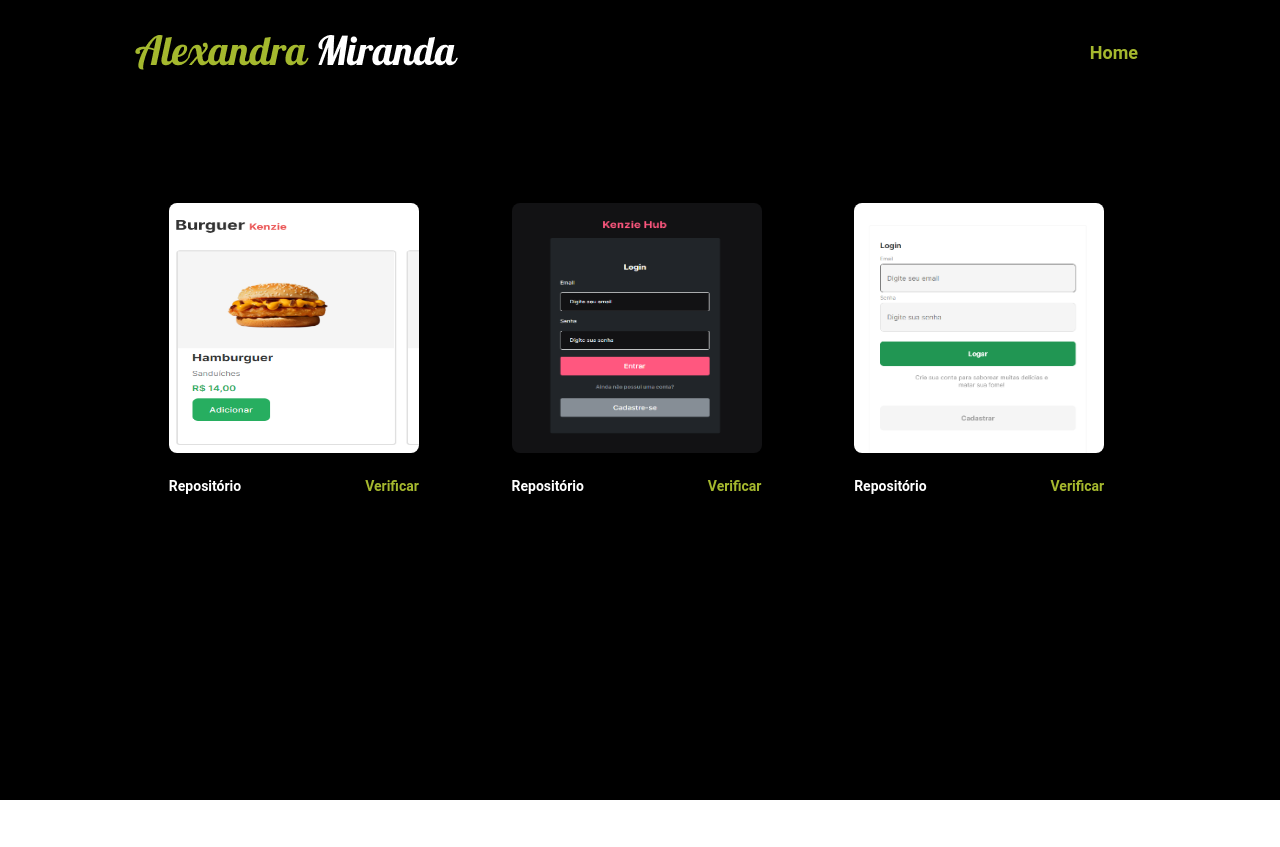
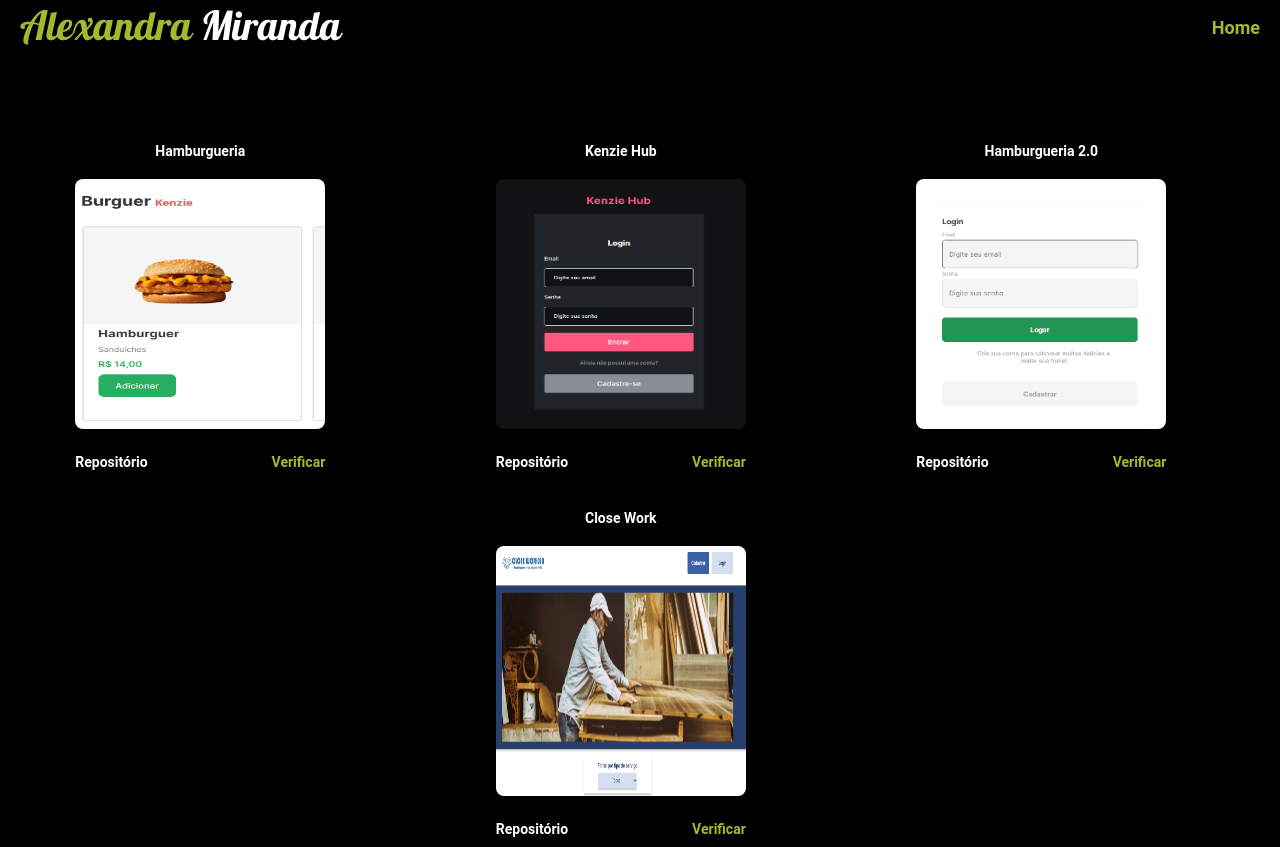
Before and after one commit to alexandra86/portifolio-alexandra86, a React (Create React App) app: page /projects in a window 1280 px wide. Before the commit the page ends 800 px from the top, so only its background shows below. Built offline with nearby package versions, Linux system fonts and the light colour scheme; a web font is replaced by a local one.

Commit message:
fix/estilização de ProjectsPage e criada projectsDataBase

```diff
--- a/src/components/AboutMeModal/styles.js
+++ b/src/components/AboutMeModal/styles.js
@@ -18,7 +18,7 @@ export const StyledContainerModal = styled.div`
     border-radius: 0.5rem;
     background-color: #000000;
     border: 0.25rem solid #a5b82e;
-    animation: animation 1.5s ease-in;
+    animation: aboutMe 1.5s ease-in;
     transform: 1.5s ease-in;
   }
   .headerModal {
@@ -143,7 +143,7 @@ export const StyledContainerModal = styled.div`
     }
   }
 
-  @keyframes animation {
+  @keyframes aboutMe {
     from {
       opacity: 0;
       transform: translateY(-70%);
--- a/src/components/ContactModal/styles.js
+++ b/src/components/ContactModal/styles.js
@@ -18,7 +18,7 @@ export const StyledContainerModal = styled.div`
     border-radius: 0.5rem;
     background-color: #000000;
     border: 0.25rem solid #a5b82e;
-    animation: animation 1.5s ease-in;
+    animation: contact 1.5s ease-in;
     transform: 1.5s ease-in;
   }
   .headerModal {
@@ -109,7 +109,7 @@ export const StyledContainerModal = styled.div`
     }
   }
 
-  @keyframes animation {
+  @keyframes contact {
     from {
       opacity: 0;
       transform: translateY(-70%);
--- a/src/components/CurriculumModal/styles.js
+++ b/src/components/CurriculumModal/styles.js
@@ -18,7 +18,7 @@ export const StyledContainerModal = styled.div`
     border-radius: 0.5rem;
     background-color: #000000;
     border: 0.25rem solid #a5b82e;
-    animation: animation 1.5s ease-in;
+    animation: curriculum 1.5s ease-in;
     transform: 1.5s ease-in;
   }
   .headerModal {
@@ -121,7 +121,7 @@ export const StyledContainerModal = styled.div`
       width: 80%;
     }
   }
-  @keyframes animation {
+  @keyframes curriculum {
     from {
       opacity: 0;
       transform: translateY(-70%);
--- a/src/pages/HomePage/index.jsx
+++ b/src/pages/HomePage/index.jsx
@@ -63,7 +63,7 @@ export function HomePage() {
           <section className="sectionHome">
             <div className="apresentationHome">
               <p className="welcome">Olá! Eu sou </p>
-              <h1 className="occupation">Desenvolvedora Web Front End</h1>
+              <h1 className="occupation">Desenvolvedora Web Full Stack</h1>
               <p className="aBitOfMe">
                 Meu contato com tecnologia começou com montagem e manutenção de
                 computadores e jogos de videogame. Sou da área administrativa,
--- a/src/pages/ProjectsPage/index.jsx
+++ b/src/pages/ProjectsPage/index.jsx
@@ -2,9 +2,7 @@ import React from "react";
 import { StyledProjectsPage } from "./styles";
 import alexandraMiranda from "../../img/Alexandra Miranda.png";
 import { Link } from "react-router-dom";
-import kenziHub from "../../img/kenzie_hub.png";
-import hamburgueria from "../../img/hamburgueria.png";
-import hamburgueriaDois from "../../img/hamburgueria_2_0.png";
+import { projectDataBase } from "../../utils/projectsDatabase";
 
 export function ProjectsPage() {
   return (
@@ -17,22 +15,24 @@ export function ProjectsPage() {
       </header>
       <main className="mainProjects">
         <ul className="areaCards">
-          <li className="cardsProjects">
+          {projectDataBase.map((project, index) => (
+            <li key={index} className="cardsProjects">
+              <h2 className="titleProjects">{project.title}</h2>
               <img
-              src={hamburgueria}
-              alt="Projeto Hamburgueria"
+                src={project.img}
+                alt={project.title}
                 className="imageProject"
               />
               <div className="divLinksCards">
                 <Link
-                to="https://github.com/alexandra86/react-entrega-template-hamburgueria-da-kenzie-alexandra86"
+                  to={project.repositoryLink}
                   target="_blank"
                   className="goToRepository"
                 >
                   Repositório
                 </Link>
                 <Link
-                to="https://react-entrega-template-hamburgueria-da-kenzie-alexandra86.vercel.app/"
+                  to={project.deployLink}
                   target="_blank"
                   className="seeMore"
                 >
@@ -40,54 +40,7 @@ export function ProjectsPage() {
                 </Link>
               </div>
             </li>
-
-          <li className="cardsProjects">
-            <img
-              src={kenziHub}
-              alt="Projeto Kenzie Hub"
-              className="imageProject"
-            />
-            <div className="divLinksCards">
-              <Link
-                to="https://github.com/alexandra86/react-entrega-kenzie-hub-alexandra86"
-                target="_blank"
-                className="goToRepository"
-              >
-                Repositório
-              </Link>
-              <Link
-                to="https://react-entrega-kenzie-hub-alexandra86.vercel.app/"
-                target="_blank"
-                className="seeMore"
-              >
-                Verificar
-              </Link>
-            </div>
-          </li>
-
-          <li className="cardsProjects">
-            <img
-              src={hamburgueriaDois}
-              alt="Projeto Hamburgueria 2.0"
-              className="imageProject"
-            />
-            <div className="divLinksCards">
-              <Link
-                to="https://github.com/alexandra86/react-entrega-hamburgueria-v2-alexandra86"
-                target="_blank"
-                className="goToRepository"
-              >
-                Repositório
-              </Link>
-              <Link
-                to="https://react-entrega-hamburgueria-v2-alexandra86.vercel.app/"
-                target="_blank"
-                className="seeMore"
-              >
-                Verificar
-              </Link>
-            </div>
-          </li>
+          ))}
         </ul>
       </main>
     </StyledProjectsPage>
--- a/src/pages/ProjectsPage/styles.js
+++ b/src/pages/ProjectsPage/styles.js
@@ -8,7 +8,7 @@ export const StyledProjectsPage = styled.div`
   justify-content: flex-start;
   align-items: center;
   flex-direction: column;
-  background-color: #000000;
+  background: #000000;
 
   .headerPojectsPage {
     max-width: 81.563rem;
@@ -17,7 +17,7 @@ export const StyledProjectsPage = styled.div`
     display: flex;
     align-items: center;
     justify-content: space-between;
-    padding: 2.688rem 8.875rem 0rem 8.438rem;
+    padding: 10px 20px 0px 20px;
   }
 
   .navegationToBackHome {
@@ -37,33 +37,47 @@ export const StyledProjectsPage = styled.div`
     margin-top: 2.75rem;
     max-width: 81.563rem;
     width: 100%;
-    padding: 2.688rem 8.875rem 0rem 8.438rem;
+    /* padding: 2.688rem 8.875rem 0rem 8.438rem; */
     background: #000000;
   }
 
   .areaCards{
     margin-top: 2.75rem;
-    display:flex;
-    align-items:center;
-    gap: 1.563rem;
-
+    display: flex;
+    -webkit-box-align: center;
+    align-items: center;
+    gap: 20px;
+    background: rgb(0, 0, 0);
+    border-radius: 0.5rem;
+    width: 97%;
+    flex-wrap: wrap;
+    justify-content: space-around;
   }
 
   .cardsProjects {
     height: 21.625rem
     max-width: 18.75rem;
-    width: 100%;
+    width: 300px;
     display:flex;
     flex-direction:column;
     justify-content:center;
     align-items:center;
     border-radius:0.5rem;
-    animation: animation 1.5s ease-in;
+    animation: cards 1.5s ease-in;
 
   }
 
   .cardsProjects:hover{
     border: 0.094rem solid #a5b82e;
+  }
+
+  .titleProjects{
+    margin-top: 0.625rem;
+    margin-bottom: 0.625rem;
+    font-family: "Roboto", sans-serif;
+    font-weight: 700;
+    font-size: 0.875rem;
+    color: #ffffff;
   }
 
   .imageProject {
@@ -112,9 +126,9 @@ export const StyledProjectsPage = styled.div`
     padding: 2.688rem 2rem 0rem 2rem;
   }
   .areaCards{
-    overflow: scroll;
+    display: flex;
     gap: 1rem;
-    display: flex;
+
   }
   .cardsProjects {
     max-width: 100%;
@@ -128,6 +142,11 @@ export const StyledProjectsPage = styled.div`
   }
   .imageProject{
     width: 14.563rem;
+  }
+  .areaCards{
+    flex-wrap: nowrap;
+    overflow: scroll;
+    justify-content: flex-start;
   }
 }
 
@@ -144,17 +163,22 @@ export const StyledProjectsPage = styled.div`
   .imageProject{
     width: 14.563rem;
   }
+  .areaCards{
+    flex-wrap: nowrap;
+    overflow: scroll;
+    justify-content: flex-start;
+  }
 
   }
 
-  @keyframes animation {
+  @keyframes cards {
     from {
       opacity: 0;
-      transform: translateY(-70%);
+      transform: translateX(-70%);
     }
     to {
       opacity: 1;
-      transform: translateY(0%);
+      transform: translateX(0%);
     }
   }
 `;
--- /dev/null
+++ b/src/utils/projectsDatabase.js
@@ -0,0 +1,39 @@
+import kenziHub from "../img/kenzie_hub.png";
+import hamburgueria from "../img/hamburgueria.png";
+import hamburgueriaDois from "../img/hamburgueria_2_0.png";
+import closeWork from "../img/closeWork.png";
+
+export const projectDataBase = [
+  {
+    id: 1,
+    img: hamburgueria,
+    title: "Hamburgueria",
+    repositoryLink:
+      "https://github.com/alexandra86/react-entrega-template-hamburgueria-da-kenzie-alexandra86",
+    deployLink:
+      "https://react-entrega-template-hamburgueria-da-kenzie-alexandra86.vercel.app/",
+  },
+  {
+    id: 2,
+    img: kenziHub,
+    title: "Kenzie Hub",
+    repositoryLink:
+      "https://github.com/alexandra86/react-entrega-kenzie-hub-alexandra86",
+    deployLink: "https://react-entrega-kenzie-hub-alexandra86.vercel.app/",
+  },
+  {
+    id: 3,
+    img: hamburgueriaDois,
+    title: "Hamburgueria 2.0",
+    repositoryLink:
+      "https://github.com/alexandra86/react-entrega-hamburgueria-v2-alexandra86",
+    deployLink: "https://react-entrega-hamburgueria-v2-alexandra86.vercel.app/",
+  },
+  {
+    id: 4,
+    img: closeWork,
+    title: "Close Work",
+    repositoryLink: "https://github.com/alexandra86/closeWork",
+    deployLink: "https://close-work.vercel.app/home",
+  },
+];
```
Also changed, not shown: src/img/closeWork.png (added). Lines whose indentation alone changed are shown as unchanged.
